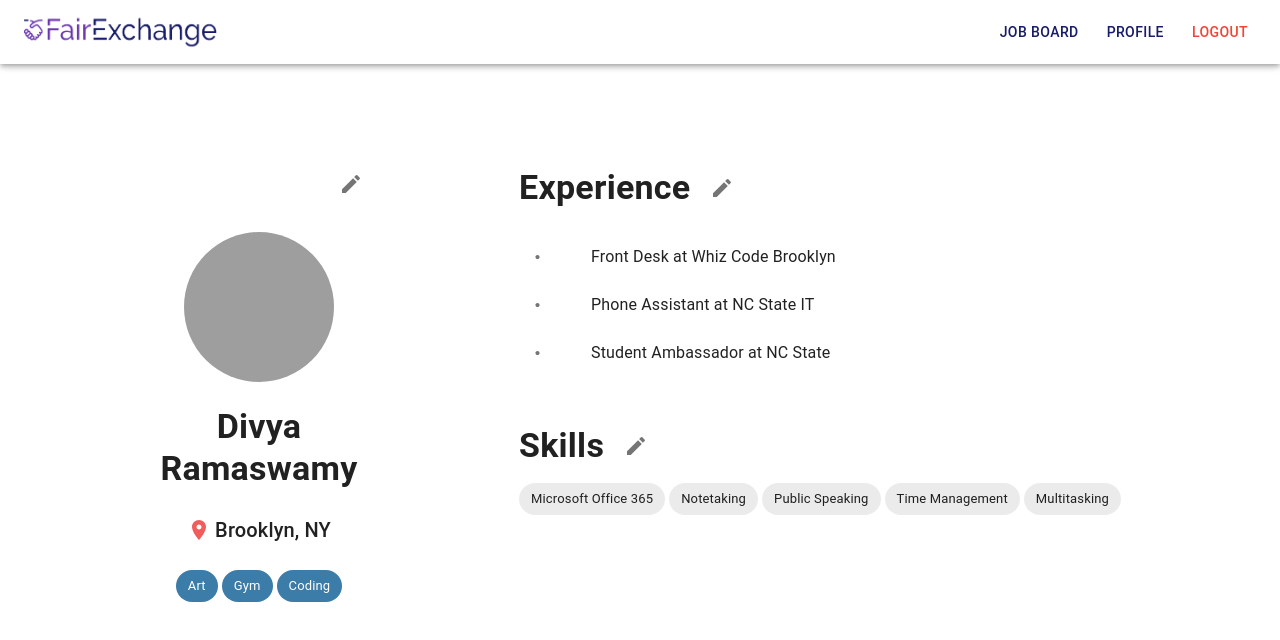
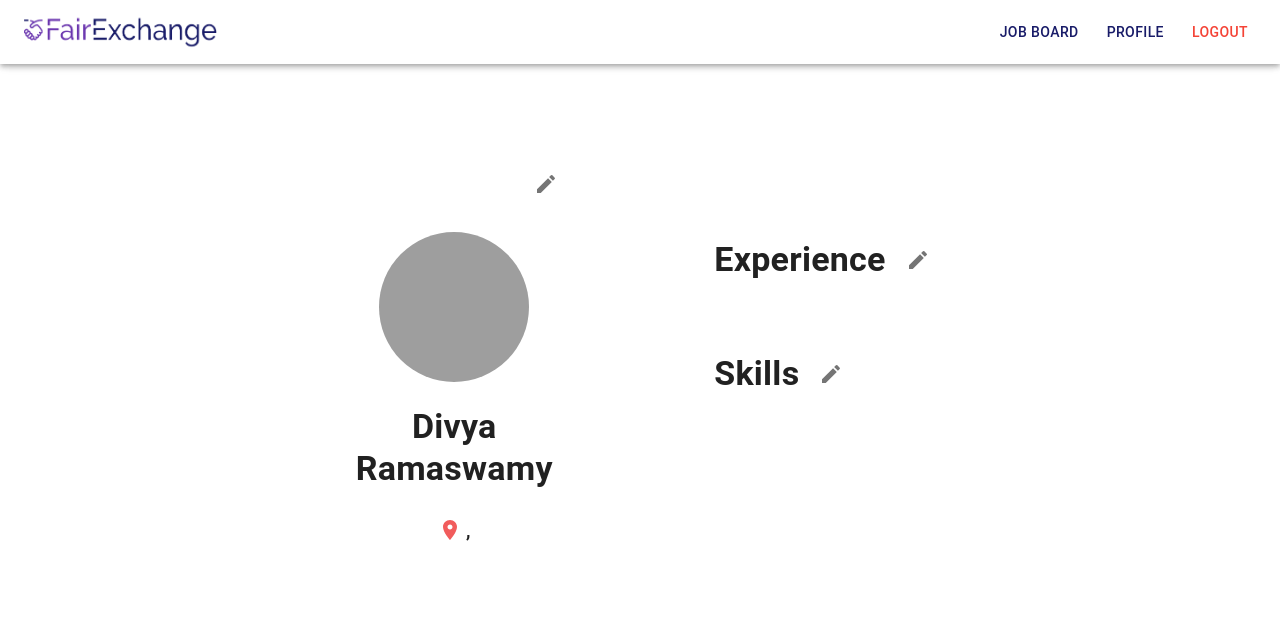
Before and after one commit to felicityy-li/BlackWingsHack2023, a React (Create React App) app in the folder frontend/: page /profile in a window 1280 px wide. Shown: the top 640 px of the page. Built offline with nearby package versions, Linux system fonts and the light colour scheme; grey boxes are pictures that could not be loaded.

Commit message:
changed profile

```diff
--- a/frontend/src/pages/Profile.js
+++ b/frontend/src/pages/Profile.js
@@ -88,19 +88,13 @@ export default function Profile() {
         profilePicture:
             "https://st3.depositphotos.com/7486768/17806/v/600/depositphotos_178065822-stock-illustration-profile-anonymous-face-icon-gray.jpg",
         name: { firstName: "Divya", lastName: "Ramaswamy" },
-        location: { city: "Brooklyn", state: "NY" },
-        interests: ["Art", "Gym", "Coding"],
+        location: { city: "", state: "" },
+        interests: [],
         experience: [
-            "Front Desk at Whiz Code Brooklyn",
-            "Phone Assistant at NC State IT",
-            "Student Ambassador at NC State",
+
         ],
         skills: [
-            "Microsoft Office 365",
-            "Notetaking",
-            "Public Speaking",
-            "Time Management",
-            "Multitasking",
+
         ],
     });
     /** Takes the values from the dialog box to update the user's profile */
@@ -113,7 +107,7 @@ export default function Profile() {
 
 
     return (
-        <Container sx={{ mt: 5 }} maxWidth="100vw">
+        <Container sx={{ mt: 5, position: "relative",  }} maxWidth="100vw">
             <Navbar isAuth={true} userType={"Job Seeker"} />
             <Stack
                 sx={{ p: 5 }}
@@ -242,9 +236,7 @@ export default function Profile() {
                                 </DialogTitle>
                                 <DialogContent>
                                     <Stack spacing={2} sx={{ width: 400 }}>
-                                        <Typography sx={{ fontWeight: "bold" }}>
-                                            Edit Experiences
-                                        </Typography>
+
                                         <TextField
                                             autoFocus
                                             margin="dense"
@@ -300,13 +292,11 @@ export default function Profile() {
                         <Dialog open={open3}
                             onClose={handleClose3}>
                             <DialogTitle id="alert-dialog-title">
-                                {"Update Experience"}
+                                {"Update Skills"}
                             </DialogTitle>
                             <DialogContent>
                                 <Stack spacing={2} sx={{ width: 400 }}>
-                                    <Typography sx={{ fontWeight: "bold" }}>
-                                        Edit Skills
-                                    </Typography>
+
                                     <TextField
                                         autoFocus
                                         margin="dense"
```
